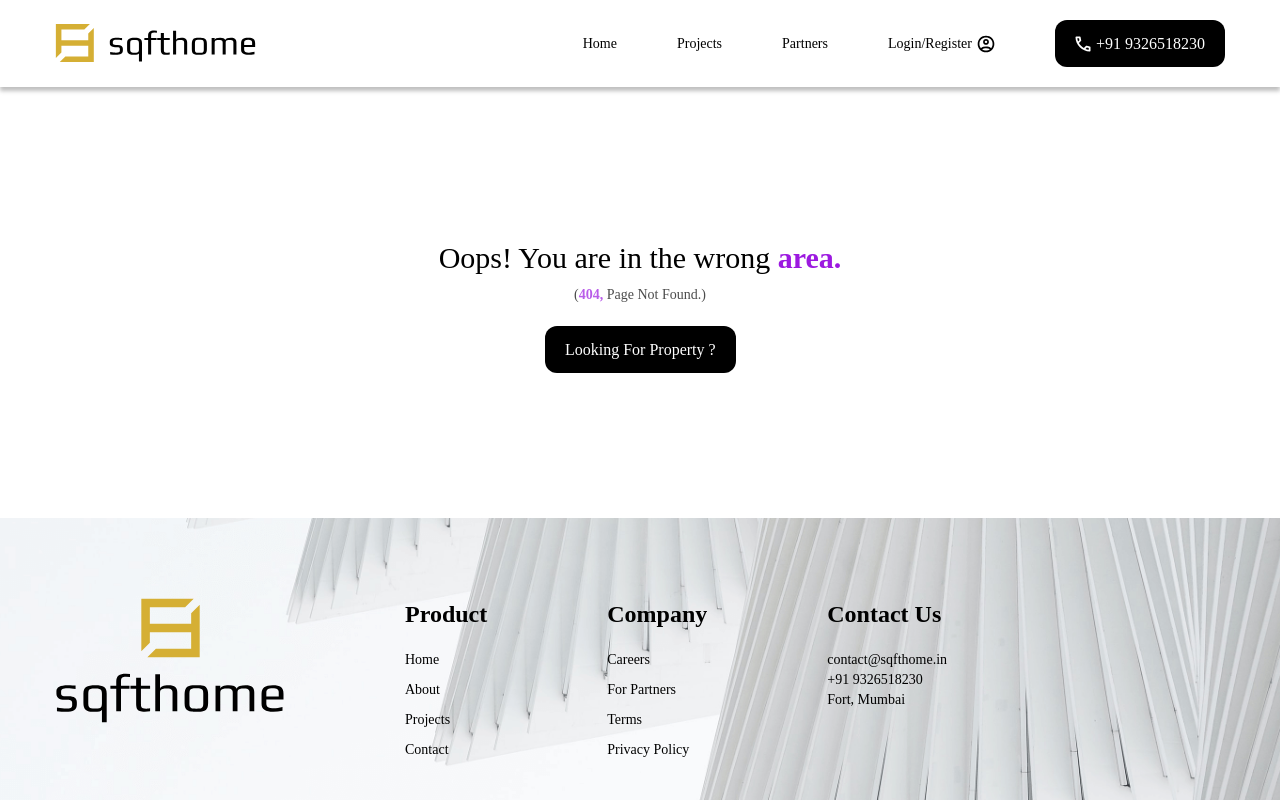
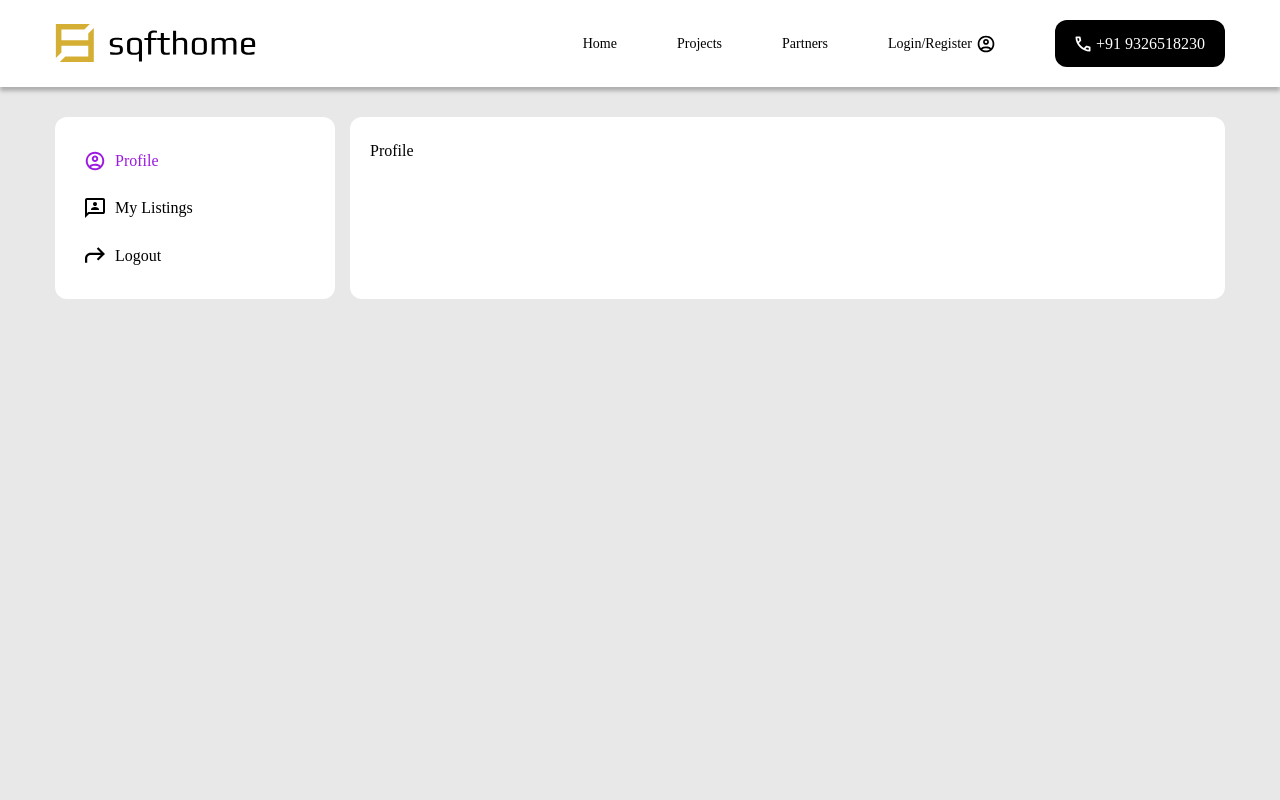
Before and after one commit to umeshjain1999/real-estate, a Next.js app: page /profile in a window 1280 px wide. Before the commit this address had no page. Built offline with nearby package versions, Linux system fonts and the light colour scheme; a web font is replaced by a local one.

Commit message:
feature : Profile Layout

```diff
--- a/components/Breadcrumb/index.jsx
+++ b/components/Breadcrumb/index.jsx
@@ -1,6 +1,4 @@
-import React from 'react'
-import Link from 'next/link'
-import {useRouter} from 'next/router';
+import Link from 'next/link';
 
 function Breadcrumb({linkArr = []}) {
   return (
--- a/components/Icon/index.jsx
+++ b/components/Icon/index.jsx
@@ -68,6 +68,12 @@ function Icon(props) {
     case 'leftArrow' :
       svgEelement = <svg className={className} width="16" height="12" viewBox="0 0 16 12" fill="none" xmlns="http://www.w3.org/2000/svg"><path d="m5.5 11.5 1.062-1.062L2.875 6.75H16v-1.5H2.875l3.687-3.688L5.5.5 0 6l5.5 5.5Z" fill="#000"/></svg>
       break;
+    case 'logout' :
+      svgEelement = <svg className={className} width="18" height="14" viewBox="0 0 18 14" fill="none" xmlns="http://www.w3.org/2000/svg"><path d="M0 14h2v-4c0-.833.292-1.542.875-2.125A2.893 2.893 0 0 1 5 7h9.2l-3.6 3.6L12 12l6-6-6-6-1.4 1.4L14.2 5H5c-1.383 0-2.562.487-3.537 1.462C.488 7.437 0 8.617 0 10v4Z" fill="#000"/></svg>
+      break;
+    case 'myListings' :
+      svgEelement = <svg className={className} width="20" height="20" viewBox="0 0 20 20" fill="none" xmlns="http://www.w3.org/2000/svg"><path d="M6 12h8v-.55c0-.733-.367-1.325-1.1-1.775C12.167 9.225 11.2 9 10 9s-2.167.225-2.9.675c-.733.45-1.1 1.042-1.1 1.775V12Zm4-4c.55 0 1.021-.196 1.413-.588C11.804 7.021 12 6.55 12 6c0-.55-.196-1.02-.587-1.412A1.927 1.927 0 0 0 10 4c-.55 0-1.02.196-1.412.588A1.923 1.923 0 0 0 8 6c0 .55.196 1.02.588 1.412C8.979 7.804 9.45 8 10 8ZM0 20V2C0 1.45.196.979.588.587A1.925 1.925 0 0 1 2 0h16c.55 0 1.021.196 1.413.587C19.804.979 20 1.45 20 2v12a1.93 1.93 0 0 1-.587 1.413A1.928 1.928 0 0 1 18 16H4l-4 4Zm2-4.825L3.175 14H18V2H2v13.175Z" fill="#000"/></svg>
+      break;
     default:
       svgEelement = <svg></svg>
       break;
--- /dev/null
+++ b/components/Layout/Sidebar.jsx
@@ -0,0 +1,46 @@
+import React from 'react'
+import Link from 'next/link'
+import Icon from '@components/Icon'
+function Sidebar({
+  className = '',
+  currentMenu = ''
+}) {
+  const sidebarLinks = [
+    {
+      icon:'loginUser',
+      title:'Profile',
+      link:'/profile'
+    },
+    {
+      icon:'myListings',
+      title:'My Listings',
+      link:'/my-listings'
+    },
+  ]
+  return (
+    <aside className={`sidebar ${className}`}>
+      {sidebarLinks && sidebarLinks.map((data,index) => {
+        return(
+          <div className={`sidebar__link ${data.link === currentMenu ? 'active':''}`} key={index}>
+            <Link href={data?.link}>
+              <a className='sidebar__link-child' title={data?.title}>
+                <Icon icon={data?.icon}/>
+                <span className='sidebar-text'>
+                  {data?.title}
+                </span>
+              </a>
+            </Link>
+          </div>
+        )
+      })}
+      <div className="sidebar__link-last" title='Logout'>
+        <Icon icon='logout'/>
+        <span className='sidebar-text'>
+          Logout
+        </span>
+      </div>
+    </aside>
+  )
+}
+
+export default Sidebar
--- /dev/null
+++ b/components/Layout/index.jsx
@@ -0,0 +1,14 @@
+import Link from "next/link"
+import Sidebar from "./Sidebar"
+function Layout({children,currentMenu=""}) {
+  return (
+    <div className='layout'>
+      <Sidebar className='layout__left' currentMenu = {currentMenu}/>
+      <section className="layout__right">
+        {children}
+      </section>
+    </div>
+  )
+}
+
+export default Layout
--- a/pages/_app.js
+++ b/pages/_app.js
@@ -6,6 +6,11 @@ import Header from '@components/Header';
 import Footer from '@components/Footer';
 
 function MyApp({ Component, pageProps }) {
+
+  if(Component.getLayout){
+    return  Component.getLayout(<Component {...pageProps} />)
+  }
+
   return (
     <>
       <Header/>
--- /dev/null
+++ b/pages/profile.js
@@ -0,0 +1,28 @@
+import Header from '@components/Header'
+import Layout from '@components/Layout'
+import { useRouter } from 'next/router'
+function Profile() {
+  const router = useRouter()
+  const {pathname} = router
+
+  return (
+    <main className='main-wrapper profile common-layout'>
+      <div className='container'>
+        <Layout currentMenu = {pathname}>
+          <section className='profile__layout-right'>Profile</section>
+        </Layout>
+      </div>
+    </main>
+  )
+}
+
+export default Profile
+
+Profile.getLayout = function PageLayout(page){
+  return(
+    <>
+      <Header/>
+      {page}
+    </>
+  )
+}
--- /dev/null
+++ b/styles/components/layout.scss
@@ -0,0 +1,28 @@
+.common-layout{
+  background: $grey-shade-2;
+}
+.layout{
+  display: flex;
+  justify-content: flex-start;
+  flex-wrap: wrap;
+  margin-top: 3rem;
+  margin-bottom: 2rem;
+  &__left{
+    width: 280px;
+    margin-right: 1.5rem;
+    @include responsive($ipad-pro){
+      width: 100%;
+      margin-right: 0;
+      margin-bottom: 2rem;
+    }
+  }
+  &__right{
+    padding: 2rem;
+    border-radius: 12px;
+    width: calc(100% - 280px - 1.5rem);
+    background: $white-clr;
+    @include responsive($ipad-pro){
+      width: 100%;
+    }
+  }
+}
--- /dev/null
+++ b/styles/components/sidebar.scss
@@ -0,0 +1,64 @@
+.sidebar{
+  background: $white-clr;
+  border-radius: 12px;
+  padding: 3rem;
+  display: flex;
+  flex-direction: column;
+  @include responsive($ipad-pro){
+    flex-direction: row;
+    align-items: center;
+    justify-content: space-between;
+  }
+  @include responsive($mob){
+    .sidebar-text{
+      display: none;
+    }
+  }
+  &__link{
+    margin-bottom: 2rem;
+    @include responsive($ipad-pro){
+      margin-bottom: 0;
+      margin-right: 3rem;
+    }
+    &-child{
+      display: flex;
+      align-items: center;
+      svg{
+        margin-right: 1rem;
+      }
+    }
+    &-last{
+      cursor: pointer;
+      display: flex;
+      align-items: center;
+      svg{
+        margin-right: 1rem;
+      }
+    }
+    &-child,&-last{
+      @include add-transition(all,0.3s);
+      color: $text-clr-primary;
+      svg{
+        width: 20px;
+        height: 20px
+      }
+      svg,path{
+        @include add-transition(all,0.3s);
+      }
+      &:hover,&:active{
+        color: $accent-clr-1;
+        svg,path{
+          fill: $accent-clr-1;
+        }
+      }
+    }
+    &.active{
+      .sidebar__link-child{
+        color: $accent-clr-1;
+        svg,path{
+          fill: $accent-clr-1;
+        }
+      }
+    }
+  }
+}
--- a/styles/main.scss
+++ b/styles/main.scss
@@ -17,6 +17,9 @@
 @import 'components/team';
 @import 'components/horizontalProfile';
 @import 'components/login';
+@import 'components/layout';
+@import 'components/sidebar';
+
 
 /* pages */
 @import 'pages/home';
```
Also changed, not shown: pages/my-listings.js (added, +28 -0 lines).
